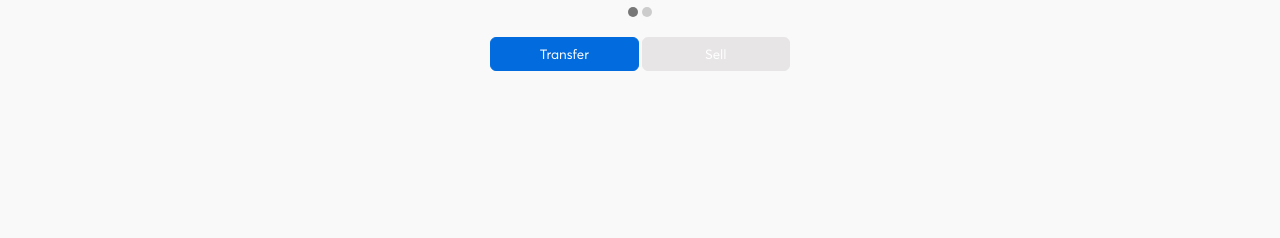
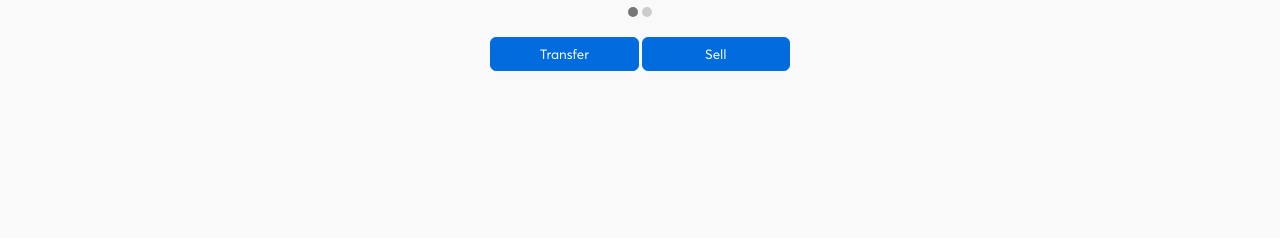
Before and after one commit to Jordanafese/ticketsuganew, a plain HTML site: page index.html in a window 1280 px wide. Shown: the part 562-800 px from the top of the page. Drawn offline with Linux system fonts and the light colour scheme.

Commit message:
Change Sell button color

```diff
--- a/index.html
+++ b/index.html
@@ -171,9 +171,7 @@
         </div>
         <div for="btns">
             <button id="transfer">Transfer</button>
-            <button style="background: #e7e5e5;
-            border-color: #e7e5e5;
-        ">Sell</button>
+            <button>Sell</button>
         </div>
     </main>
 
```
